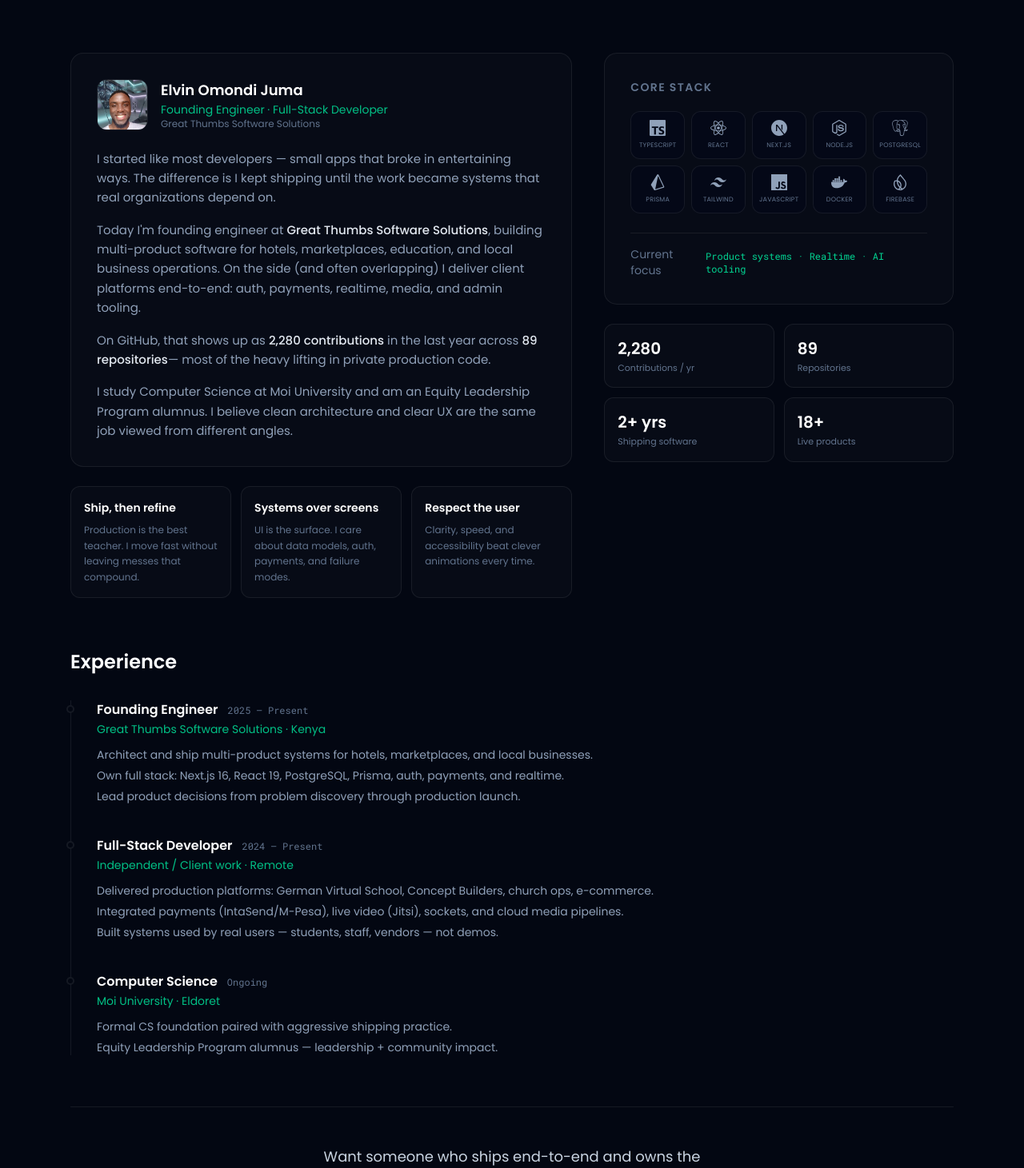
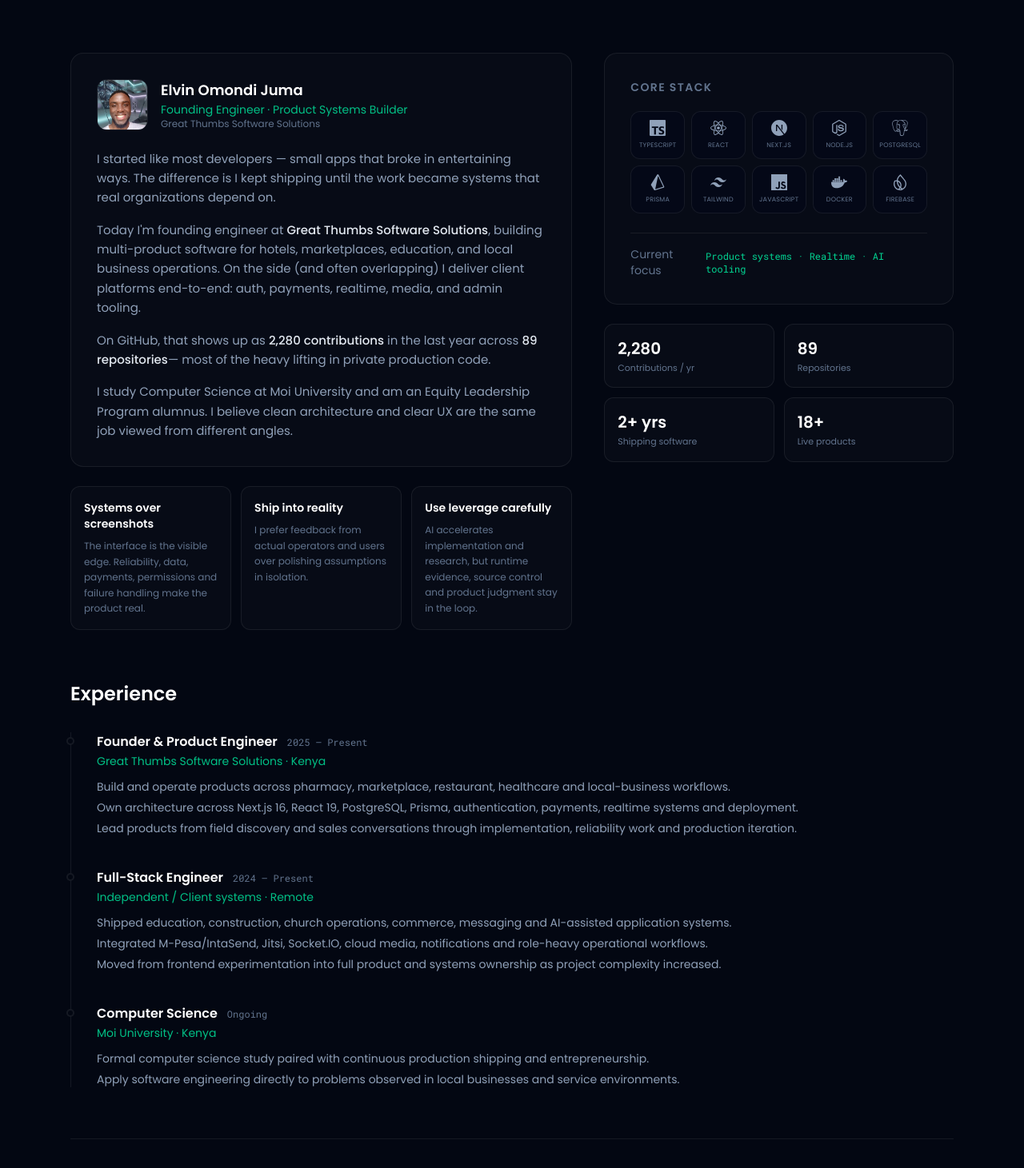
Before and after one commit to Elvinoacer/elvinJuma-portfolio, a Next.js app: page /about in a window 1280 px wide. Shown: the part 329-1790 px from the top of the page at 80% size. Built offline with nearby package versions, Linux system fonts and the light colour scheme.

Commit message:
content: align portfolio story with current systems work

```diff
--- a/src/data/site.ts
+++ b/src/data/site.ts
@@ -1,12 +1,12 @@
-/** Central site content — honest, employer-grade copy */
+/** Central site content for Elvin's portfolio */
 
 export const site = {
   name: "Elvin Omondi Juma",
   shortName: "Elvin",
-  title: "Founding Engineer · Full-Stack Developer",
+  title: "Founding Engineer · Product Systems Builder",
   tagline:
-    "I design and ship production software for real businesses — from education platforms to commerce and operations systems.",
-  location: "Eldoret, Kenya",
+    "I architect and ship production software across healthcare, marketplaces, education, payments and realtime operations.",
+  location: "Kenya",
   email: "omondielvin@gmail.com",
   phone: "+254 790 670 542",
   phoneHref: "tel:+254790670542",
@@ -17,91 +17,98 @@ export const site = {
   resume: "/images/Elvin-Resume-template.pdf",
   company: "Great Thumbs Software Solutions",
   companyUrl: "https://gtss.vercel.app",
-  availability: "Open to select freelance & full-time roles",
+  availability: "Open to selected product, freelance and full-time engineering work",
   yearsShipping: "2+",
-  focus: ["Next.js", "TypeScript", "PostgreSQL", "Realtime systems", "Product engineering"],
+  focus: [
+    "Multi-tenant products",
+    "Next.js 16",
+    "TypeScript",
+    "PostgreSQL",
+    "Realtime systems",
+    "Payments",
+  ],
 } as const;
 
 export const navItems = [
-  { name: "Work", href: "/projects" },
+  { name: "Work", href: "/#work" },
+  { name: "Archive", href: "/projects" },
   { name: "About", href: "/about" },
   { name: "Contact", href: "/contact" },
 ] as const;
 
 export const experience = [
   {
-    role: "Founding Engineer",
+    role: "Founder & Product Engineer",
     org: "Great Thumbs Software Solutions",
     period: "2025 — Present",
     location: "Kenya",
     points: [
-      "Architect and ship multi-product systems for hotels, marketplaces, and local businesses.",
-      "Own full stack: Next.js 16, React 19, PostgreSQL, Prisma, auth, payments, and realtime.",
-      "Lead product decisions from problem discovery through production launch.",
+      "Build and operate products across pharmacy, marketplace, restaurant, healthcare and local-business workflows.",
+      "Own architecture across Next.js 16, React 19, PostgreSQL, Prisma, authentication, payments, realtime systems and deployment.",
+      "Lead products from field discovery and sales conversations through implementation, reliability work and production iteration.",
     ],
   },
   {
-    role: "Full-Stack Developer",
-    org: "Independent / Client work",
+    role: "Full-Stack Engineer",
+    org: "Independent / Client systems",
     period: "2024 — Present",
     location: "Remote",
     points: [
-      "Delivered production platforms: German Virtual School, Concept Builders, church ops, e-commerce.",
-      "Integrated payments (IntaSend/M-Pesa), live video (Jitsi), sockets, and cloud media pipelines.",
-      "Built systems used by real users — students, staff, vendors — not demos.",
+      "Shipped education, construction, church operations, commerce, messaging and AI-assisted application systems.",
+      "Integrated M-Pesa/IntaSend, Jitsi, Socket.IO, cloud media, notifications and role-heavy operational workflows.",
+      "Moved from frontend experimentation into full product and systems ownership as project complexity increased.",
     ],
   },
   {
     role: "Computer Science",
     org: "Moi University",
     period: "Ongoing",
-    location: "Eldoret",
+    location: "Kenya",
     points: [
-      "Formal CS foundation paired with aggressive shipping practice.",
-      "Equity Leadership Program alumnus — leadership + community impact.",
+      "Formal computer science study paired with continuous production shipping and entrepreneurship.",
+      "Apply software engineering directly to problems observed in local businesses and service environments.",
     ],
   },
 ] as const;
 
 export const principles = [
   {
-    title: "Ship, then refine",
-    body: "Production is the best teacher. I move fast without leaving messes that compound.",
+    title: "Systems over screenshots",
+    body: "The interface is the visible edge. Reliability, data, payments, permissions and failure handling make the product real.",
   },
   {
-    title: "Systems over screens",
-    body: "UI is the surface. I care about data models, auth, payments, and failure modes.",
+    title: "Ship into reality",
+    body: "I prefer feedback from actual operators and users over polishing assumptions in isolation.",
   },
   {
-    title: "Respect the user",
-    body: "Clarity, speed, and accessibility beat clever animations every time.",
+    title: "Use leverage carefully",
+    body: "AI accelerates implementation and research, but runtime evidence, source control and product judgment stay in the loop.",
   },
 ] as const;
 
-/** Real products / clients — no fabricated social proof */
 export const productsShipped = [
   {
+    name: "Afyvia",
+    role: "Connected pharmacy network",
+    blurb: "Multi-tenant pharmacy storefronts, services, medicine operations, billing and verification.",
+    href: "https://afyvia.gtss.software",
+  },
+  {
+    name: "JustInTime",
+    role: "Services marketplace + business OS",
+    blurb: "Discovery, proposals, bookings, realtime communication, payments and provider operations.",
+    href: "https://justintime.gtss.software",
+  },
+  {
     name: "German Virtual School",
-    role: "Full-stack platform",
-    blurb: "Live classes, billing, assignments, GDPR reporting — A1–C2 German education.",
+    role: "Education operations platform",
+    blurb: "Live classes, billing, assignments, reporting and role-based learning workflows.",
     href: "https://germanvirtualschool.com",
   },
   {
     name: "Concept Builders",
     role: "Construction web system",
-    blurb: "Project portfolios, design galleries, and client inquiry workflows.",
+    blurb: "Project discovery, design galleries, inquiries and client-facing operational flows.",
     href: "https://conceptbuilders.co.ke",
   },
-  {
-    name: "GTSS",
-    role: "Parent product company",
-    blurb: "Hotel ordering, marketplace, and commerce products for local operators.",
-    href: "https://gtss.vercel.app",
-  },
-  {
-    name: "Zion Hill Platform",
-    role: "Church operations",
-    blurb: "Community engagement, payments, and day-to-day church management.",
-    href: "https://zion-hill.vercel.app/",
-  },
 ] as const;
```
